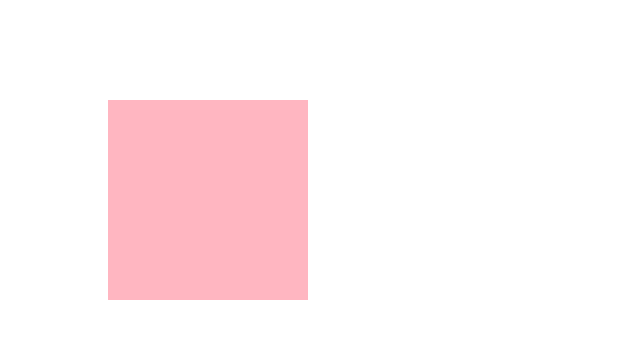
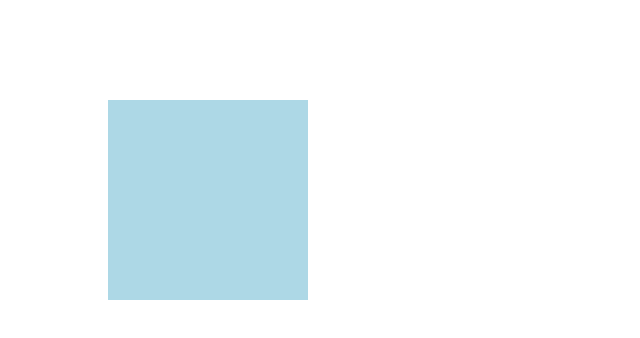
Before and after one commit to hahahaha3/first_git, a plain HTML site: page index.html in a window 1280 px wide. Shown: the whole page, without its empty margins (0-640 px from the left). Drawn offline with Linux system fonts and the light colour scheme.

Commit message:
박스 배경색 blue로 변경

```diff
--- a/style.css
+++ b/style.css
@@ -1,6 +1,6 @@
 #box {
     width: 200px;
     height: 200px;
-    background: lightpink;
+    background: lightblue;
     margin: 100px;
 }
```
